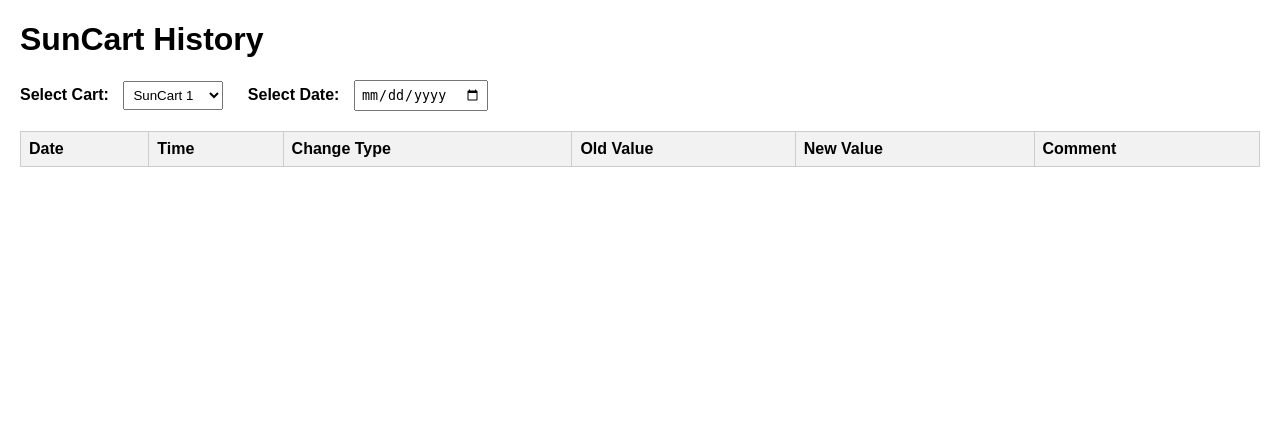
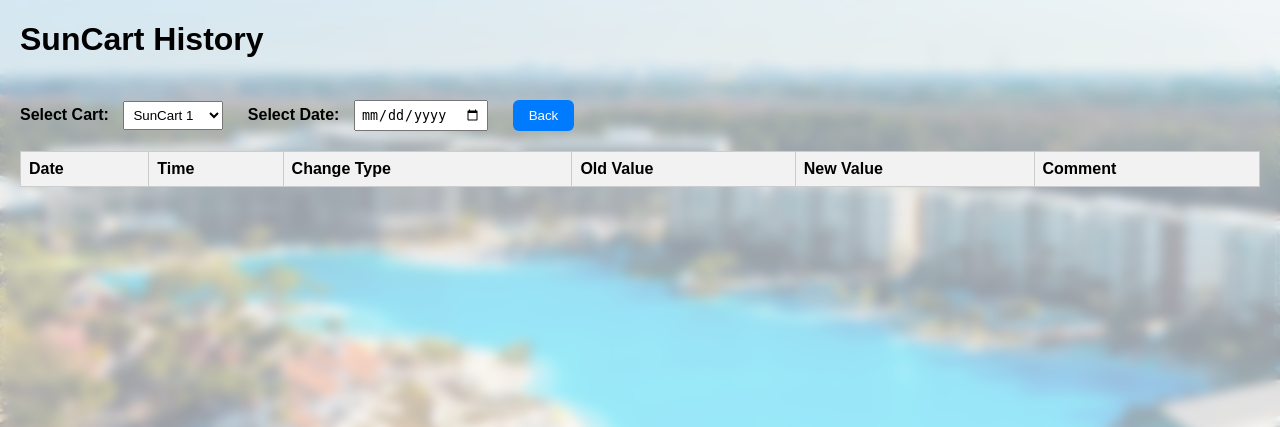
Before and after one commit to ojavier0506-ui/golf_carts, a Flask app: page /history in a window 1280 px wide. Shown: the top 427 px of the page. Run offline with Flask 3, Linux system fonts and the light colour scheme; the visitor is signed in with stand-in values (Sample User, id 1); data that the repository does not hold is empty; parts of the project's set-up code (start-up, migrations or seed data) failed here and were passed over.

Commit message:
Update history.html

```diff
--- a/templates/history.html
+++ b/templates/history.html
@@ -4,12 +4,23 @@
 <meta charset="UTF-8">
 <title>SunCart History</title>
 <style>
-    body { font-family: Arial, sans-serif; margin: 20px; }
+    body {
+        font-family: Arial, sans-serif; margin: 20px;
+        background: url("/static/fondo.jpg") no-repeat center center fixed;
+        background-size: cover; position: relative;
+    }
+    body::before {
+        content: ""; position: fixed; top:0; left:0; right:0; bottom:0;
+        background-color: rgba(255,255,255,0.6); backdrop-filter: blur(6px);
+        z-index: -1;
+    }
     label { margin-right: 10px; font-weight: bold; }
     select, input[type="date"] { margin-right: 20px; padding: 5px; }
-    table { width: 100%; border-collapse: collapse; margin-top: 20px; }
+    table { width: 100%; border-collapse: collapse; margin-top: 20px; background: rgba(249,249,249,0.9); }
     th, td { border: 1px solid #ccc; padding: 8px; text-align: left; }
     th { background-color: #f2f2f2; }
+    .back-btn { margin-top: 20px; padding: 8px 16px; background: #007bff; color: white; border: none; border-radius: 6px; cursor: pointer; }
+    .back-btn:hover { background: #0056b3; }
 </style>
 </head>
 <body>
@@ -24,6 +35,7 @@
 
 <label>Select Date:</label>
 <input type="date" id="date-select">
+<button class="back-btn" onclick="window.location.href='/'">Back</button>
 
 <table>
     <thead>
@@ -36,8 +48,7 @@
             <th>Comment</th>
         </tr>
     </thead>
-    <tbody id="history-table">
-    </tbody>
+    <tbody id="history-table"></tbody>
 </table>
 
 <script>
@@ -71,8 +82,6 @@ function loadHistory() {
 
 cartSelect.addEventListener('change', loadHistory);
 dateSelect.addEventListener('change', loadHistory);
-
-// Cargar historial inicial
 loadHistory();
 </script>
 </body>
```
